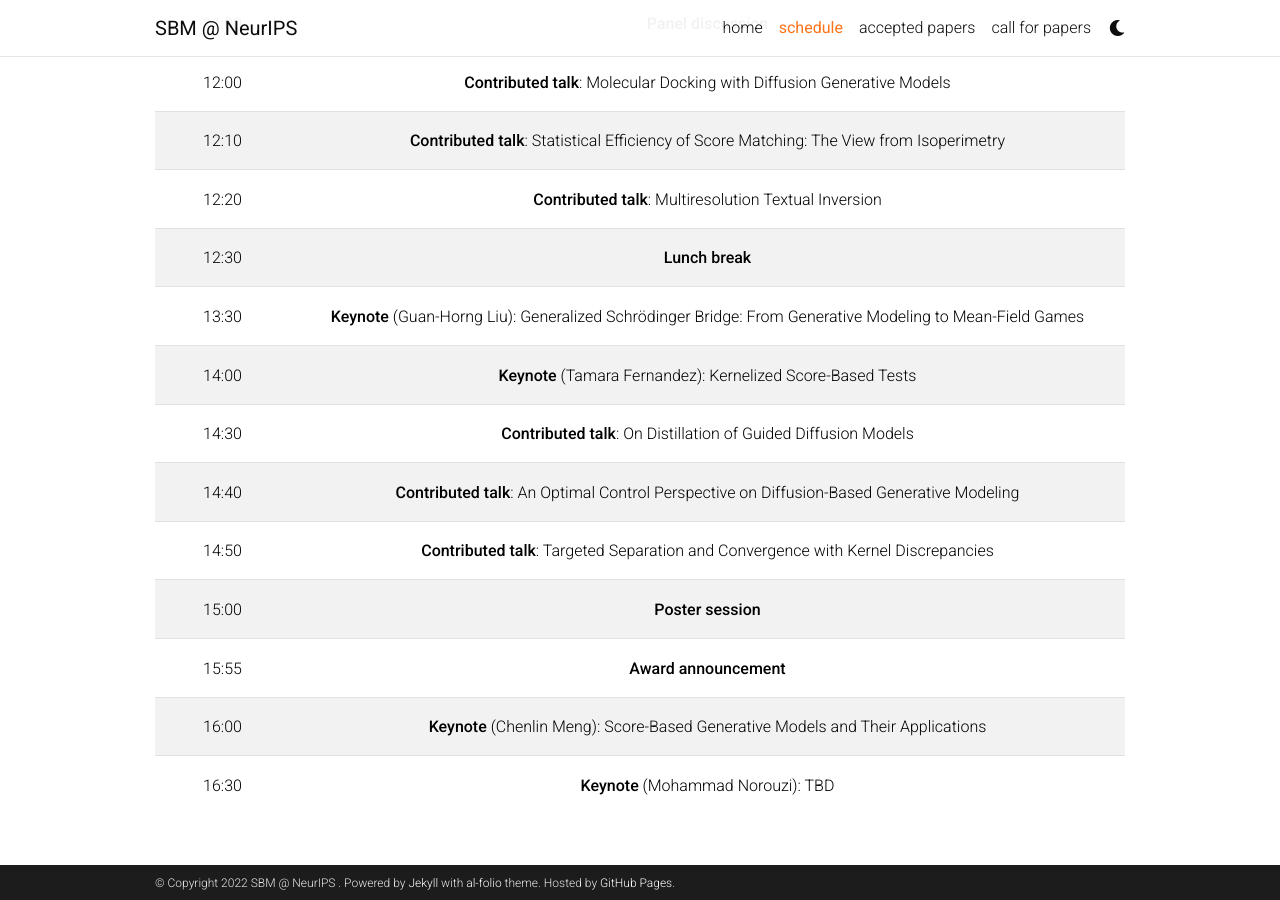
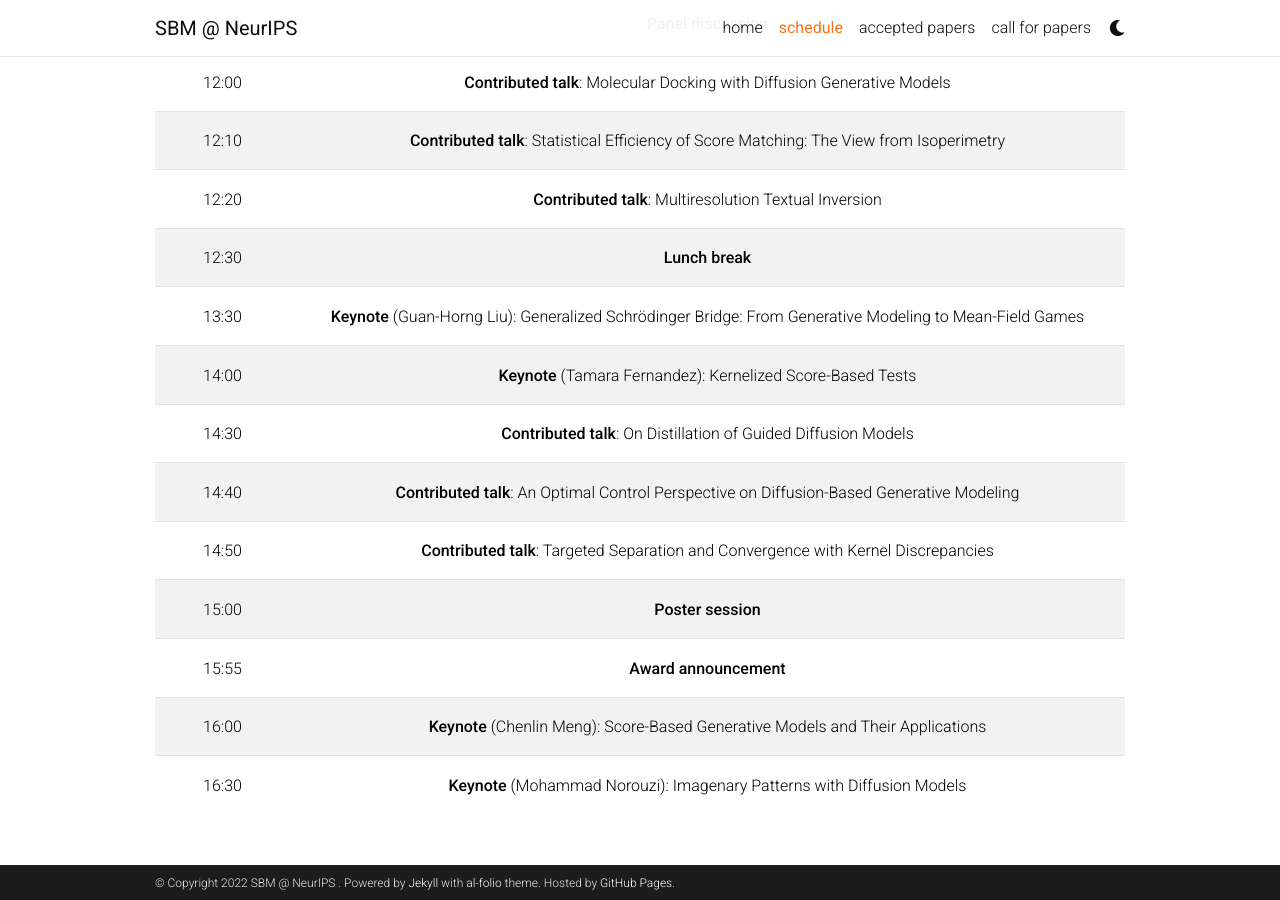
Before and after one commit to score-based-methods-workshop/score-based-methods-workshop.github.io, a Jekyll site: the page built from _pages/schedule.md, in a window 1280 px wide and 900 px high, scrolled down 682 px. Built offline with Jekyll 4.4.1, drawn with Linux system fonts in a browser that asks for light colours; comment, search, counter and statistics services are not loaded; a style sheet for code colours, icons or effects is not loaded.

Commit message:
update schedule

```diff
--- a/_pages/schedule.md
+++ b/_pages/schedule.md
@@ -26,6 +26,6 @@ nav_order: 1
 | 15:00 | **Poster session** |
 | 15:55 | **Award announcement** |
 | 16:00 | **Keynote** (Chenlin Meng): Score-Based Generative Models and Their Applications |
-| 16:30 | **Keynote** (Mohammad Norouzi): TBD |
+| 16:30 | **Keynote** (Mohammad Norouzi): Imagenary Patterns with Diffusion Models |
 {: .table}
 {: .table-striped}
```
